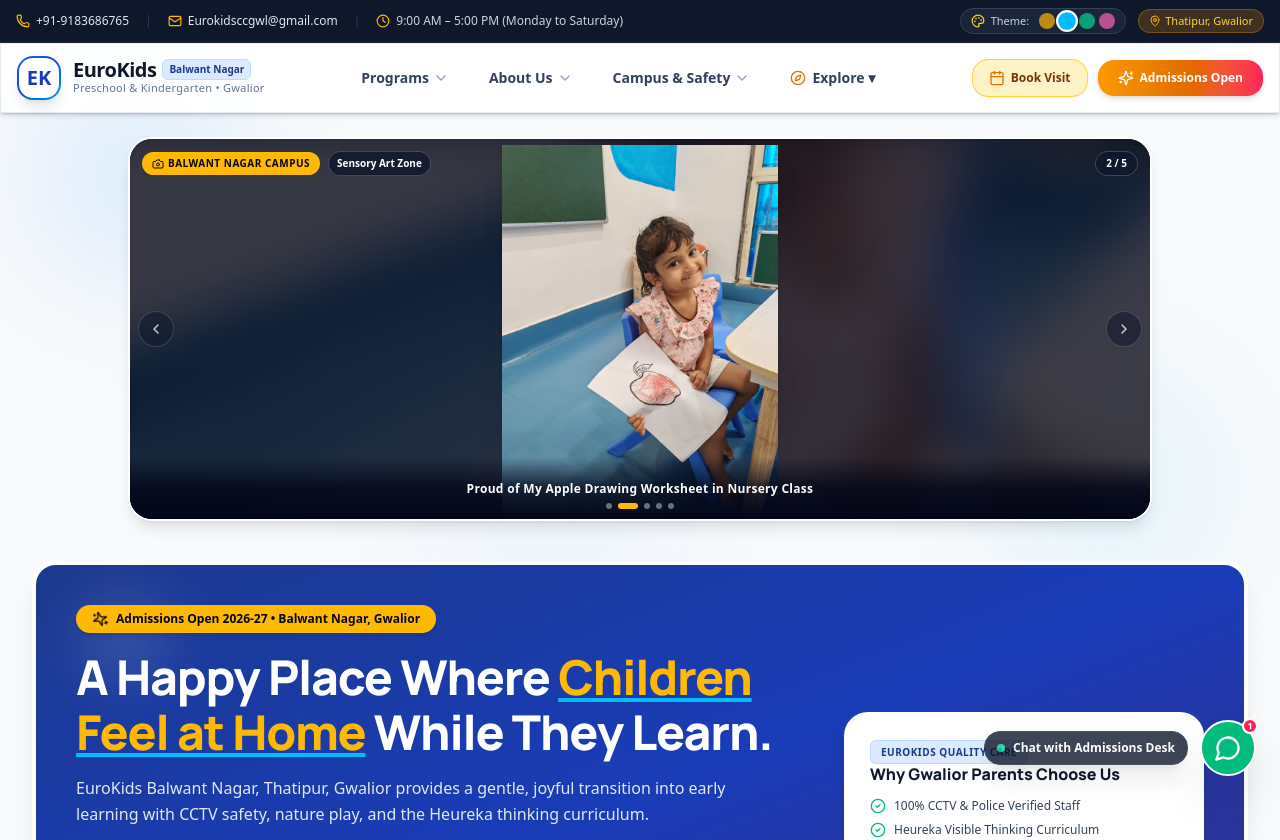
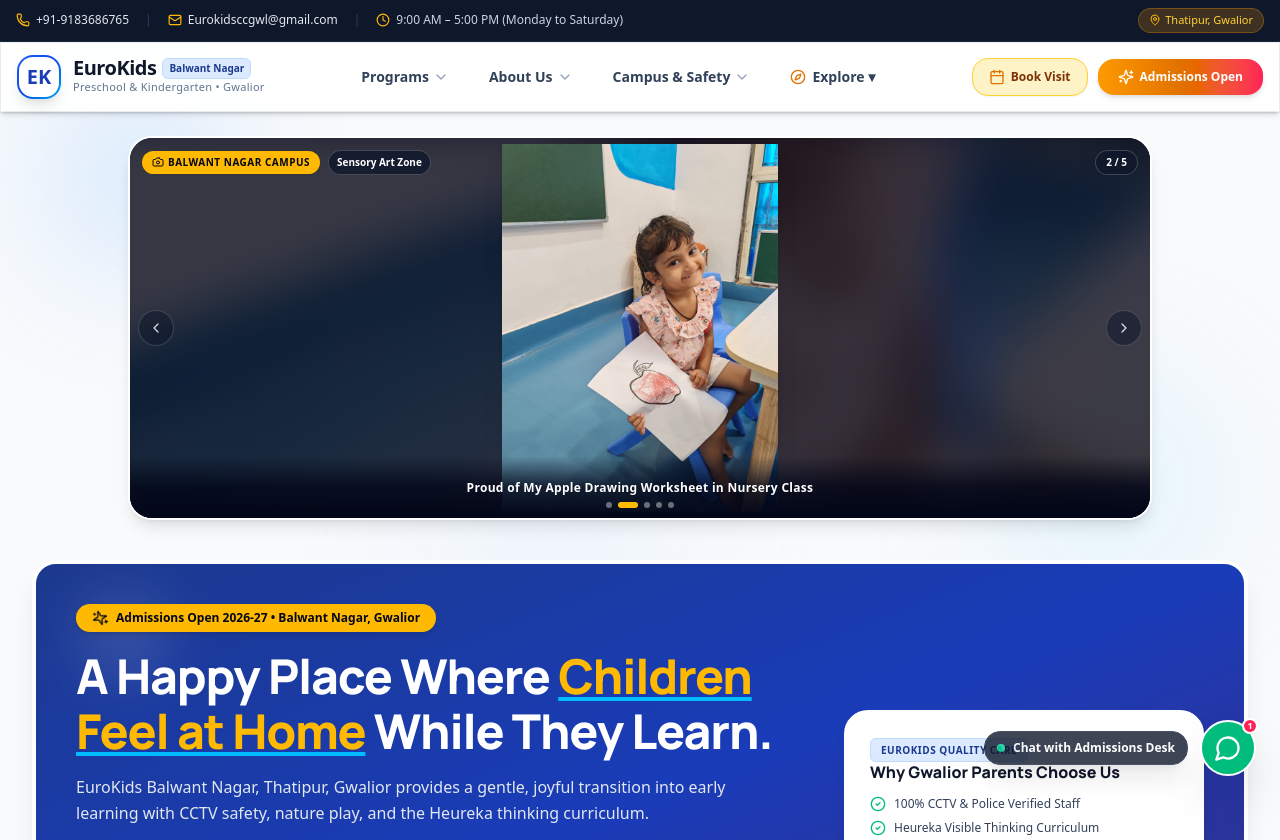
Before and after one commit to abhishekgaud7/Euro-Kids-Bn, a React (Vite) app: page / in a window 1280 px wide. Shown: the top 840 px of the page. Built offline with nearby package versions, Linux system fonts and the light colour scheme.

Commit message:
Remove top bar theme palette switcher to keep EuroKids Royal Blue brand clean and uncluttered

```diff
--- a/src/components/Header.tsx
+++ b/src/components/Header.tsx
@@ -206,24 +206,6 @@ export const Header: React.FC<HeaderProps> = ({ activeTab, setActiveTab }) => {
           </div>
 
           <div className="flex items-center gap-3 ml-auto">
-            {/* Theme Selector Palette */}
-            <div className="flex items-center gap-1.5 bg-slate-800/80 px-2.5 py-1 rounded-full border border-slate-700">
-              <Palette className="w-3.5 h-3.5 text-amber-300" />
-              <span className="hidden lg:inline text-[11px] font-medium text-slate-300 mr-1">Theme:</span>
-              <div className="flex items-center gap-1">
-                {themeOptions.map((t) => (
-                  <button
-                    key={t.id}
-                    onClick={() => setTheme(t.id)}
-                    title={`Switch theme to ${t.label}`}
-                    className={`w-4 h-4 rounded-full ${t.bg} transition-all duration-200 ${
-                      theme === t.id ? 'ring-2 ring-white scale-110 shadow-sm' : 'opacity-70 hover:opacity-100 hover:scale-105'
-                    }`}
-                  />
-                ))}
-              </div>
-            </div>
-
             {/* Location Badge */}
             <a
               href={schoolInfo.mapsUrl}
```
